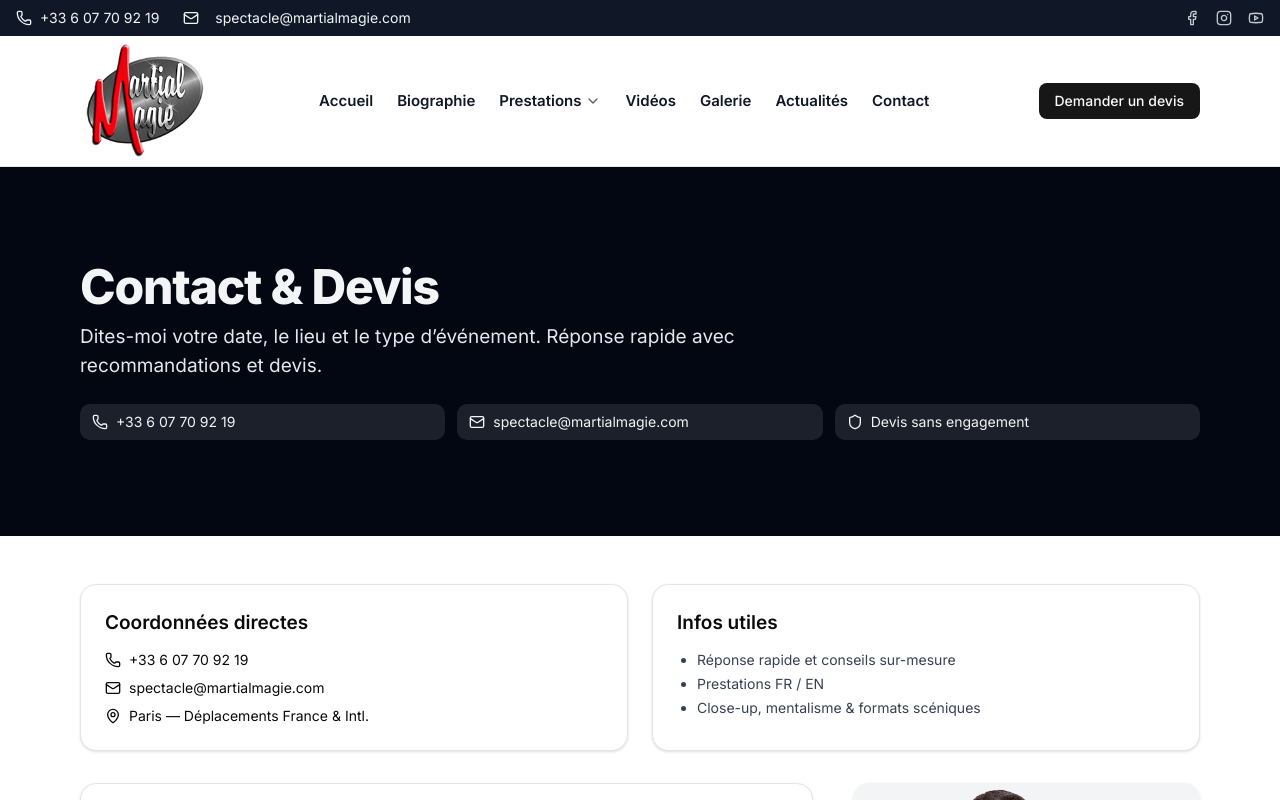
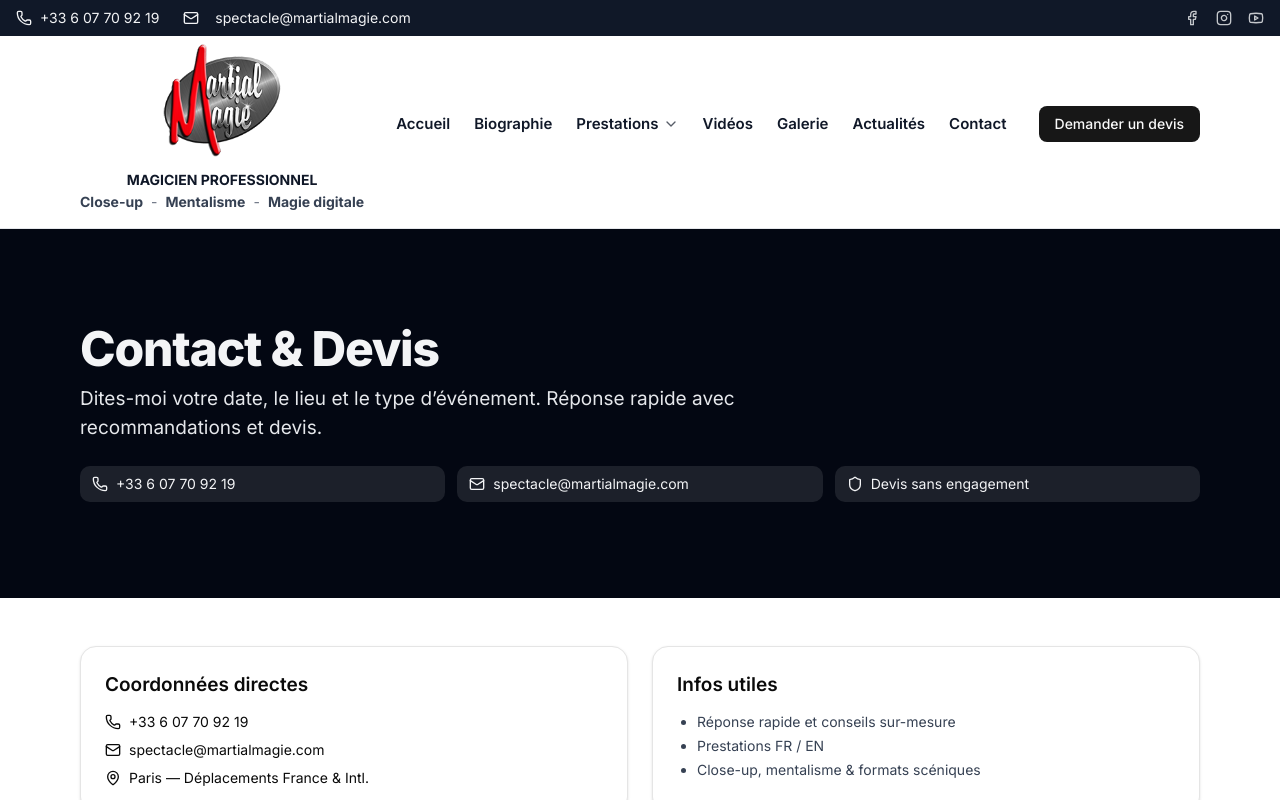
Before and after one commit to activitenumeric-prog/martialmagie, a Next.js app: page /contact in a window 1280 px wide. Shown: the top 800 px of the page. Built offline with nearby package versions, Linux system fonts and the light colour scheme.

Commit message:
Update Header.tsx

```diff
--- a/src/components/Header.tsx
+++ b/src/components/Header.tsx
@@ -1,24 +1,20 @@
 // src/components/Header.tsx
 "use client";
-
 import * as React from "react";
 import Link from "next/link";
 import { usePathname } from "next/navigation";
 import { Menu, X, ChevronDown } from "lucide-react";
 import { Button } from "@/components/ui/button";
 import { Facebook, Instagram, Youtube } from "lucide-react";
-
 import SiteLogo from "@/components/Sitelogo";
 import { cn } from "@/lib/cn";
 import { Phone, Mail, MapPin, Calendar, Users, Send, Shield } from "lucide-react"
-
 type HeaderProps = {
   /** Apparence sur fond clair (default) ou sombre */
   variant?: "light" | "dark";
   /** Affiche la topbar contact (au-dessus du header) */
   showTopbar?: boolean;
 };
-
 const navItems = [
   { label: "Accueil", href: "/" },
   { label: "Biographie", href: "/biographie" },
@@ -28,7 +24,6 @@ const navItems = [
   { label: "Actualités", href: "/actualites" },
   { label: "Contact", href: "/contact" },
 ];
-
 const prestationsChildren = [
   { label: "Close-Up", href: "/prestations#closeup" },
   { label: "Mariages", href: "/prestations#mariages" },
@@ -37,13 +32,11 @@ const prestationsChildren = [
   { label: "Magie digitale & marketing", href: "/prestations#digital" },
   { label: "Séminaires & congrès", href: "/prestations#seminaires" },
 ];
-
 export default function Header({ variant = "light", showTopbar = true }: HeaderProps) {
   const pathname = usePathname();
   const [open, setOpen] = React.useState(false);
   const [openPrestations, setOpenPrestations] = React.useState(false);
   const isDark = variant === "dark";
-
   return (
     <>
       {/* Topbar — mobile */}
@@ -72,7 +65,6 @@ export default function Header({ variant = "light", showTopbar = true }: HeaderP
           </div>
         </div>
       )}
-
             {/* Topbar — desktop */}
       {showTopbar && (
         <div
@@ -106,17 +98,17 @@ export default function Header({ variant = "light", showTopbar = true }: HeaderP
           </div>
         </div>
       )}
-
       <header
         className={cn(
-          "sticky top-0 z-50 border-b backdrop-blur",
+          "sticky top-0 z-50 border-b backdrop-blur pb-4",
           isDark ? "bg-black/80 border-white/10 text-gray-100" : "bg-white/90 border-gray-200 text-gray-900"
         )}
         style={{ paddingTop: "env(safe-area-inset-top)" }} // anti-encoche iOS
       >
         <div className="max-w-6xl mx-auto px-4">
           <div className="flex items-center justify-between h-16 md:h-20">
-            {/* Logo 200x200 intrinsèque, affiché ~40–48px de haut */}
+            {/* Logo et texte sous le logo */}
+            <div className="flex flex-col items-center gap-1">
               <SiteLogo
                 variant={isDark ? "dark" : "light"}
                 label="Martial Magie"
@@ -124,7 +116,43 @@ export default function Header({ variant = "light", showTopbar = true }: HeaderP
                 height={200}
                 className="h-10 w-auto md:h-12"
               />
-
+              <div className="text-xs md:text-sm text-center">
+                <p className={cn("font-bold mb-0.5", isDark ? "text-gray-100" : "text-gray-900")}>
+                  MAGICIEN PROFESSIONNEL
+                </p>
+                <div className="flex items-center justify-center space-x-2">
+                  <Link
+                    href="/prestations#closeup"
+                    className={cn(
+                      "font-bold hover:text-[#ef010d] hover:font-bold hover:underline hover:decoration-[#ef010d] hover:decoration-1",
+                      isDark ? "text-gray-300" : "text-gray-700"
+                    )}
+                  >
+                    Close-up
+                  </Link>
+                  <span className={cn(isDark ? "text-gray-500" : "text-gray-500")}>-</span>
+                  <Link
+                    href="/prestations#mentalisme"
+                    className={cn(
+                      "font-bold hover:text-[#ef010d] hover:font-bold hover:underline hover:decoration-[#ef010d] hover:decoration-1",
+                      isDark ? "text-gray-300" : "text-gray-700"
+                    )}
+                  >
+                    Mentalisme
+                  </Link>
+                  <span className={cn(isDark ? "text-gray-500" : "text-gray-500")}>-</span>
+                  <Link
+                    href="/prestations#digital"
+                    className={cn(
+                      "font-bold hover:text-[#ef010d] hover:font-bold hover:underline hover:decoration-[#ef010d] hover:decoration-1",
+                      isDark ? "text-gray-300" : "text-gray-700"
+                    )}
+                  >
+                    Magie digitale
+                  </Link>
+                </div>
+              </div>
+            </div>
             {/* Nav desktop */}
             <nav className="hidden md:flex items-center gap-6 text-[15px]">
               {/* Accueil & Biographie */}
@@ -140,7 +168,6 @@ export default function Header({ variant = "light", showTopbar = true }: HeaderP
                   {item.label}
                 </Link>
               ))}
-
               {/* Prestations (dropdown desktop) */}
               <div className="group relative">
                 <Link
@@ -164,7 +191,6 @@ export default function Header({ variant = "light", showTopbar = true }: HeaderP
                   </ul>
                 </div>
               </div>
-
               {/* Reste des items */}
               {navItems.slice(2).map((item) => (
                 <Link
@@ -179,7 +205,6 @@ export default function Header({ variant = "light", showTopbar = true }: HeaderP
                 </Link>
               ))}
             </nav>
-
             {/* CTA + burger */}
             <div className="flex items-center gap-2">
               <Button className="hidden md:inline-flex">Demander un devis</Button>
@@ -193,7 +218,6 @@ export default function Header({ variant = "light", showTopbar = true }: HeaderP
             </div>
           </div>
         </div>
-
         {/* Mobile menu */}
         {open && (
           <div
@@ -213,7 +237,6 @@ export default function Header({ variant = "light", showTopbar = true }: HeaderP
                   {item.label}
                 </MobileLink>
               ))}
-
               {/* Prestations (accordion mobile) */}
               <button
                 className="w-full flex items-center justify-between py-2"
@@ -233,7 +256,6 @@ export default function Header({ variant = "light", showTopbar = true }: HeaderP
                   ))}
                 </div>
               )}
-
               {navItems.slice(2).map((item) => (
                 <MobileLink
                   key={item.href}
@@ -244,7 +266,6 @@ export default function Header({ variant = "light", showTopbar = true }: HeaderP
                   {item.label}
                 </MobileLink>
               ))}
-
               <div className="pt-3">
                 <Button className="w-full">Demander un devis</Button>
               </div>
@@ -255,7 +276,6 @@ export default function Header({ variant = "light", showTopbar = true }: HeaderP
     </>
   );
 }
-
 function MobileLink({
   href,
   children,
```
Lines whose indentation alone changed are shown as unchanged.
